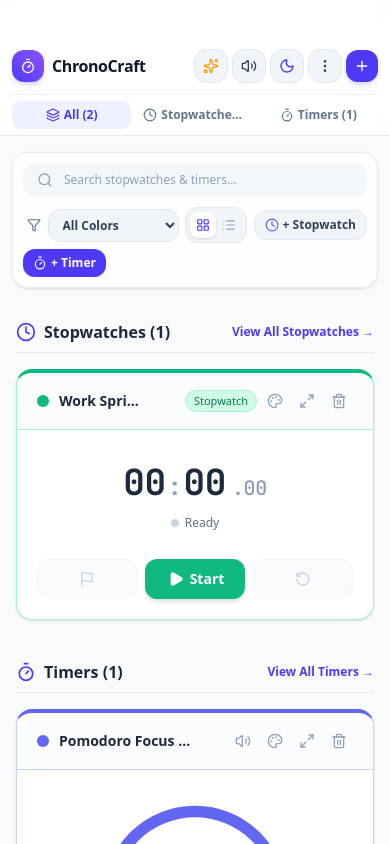
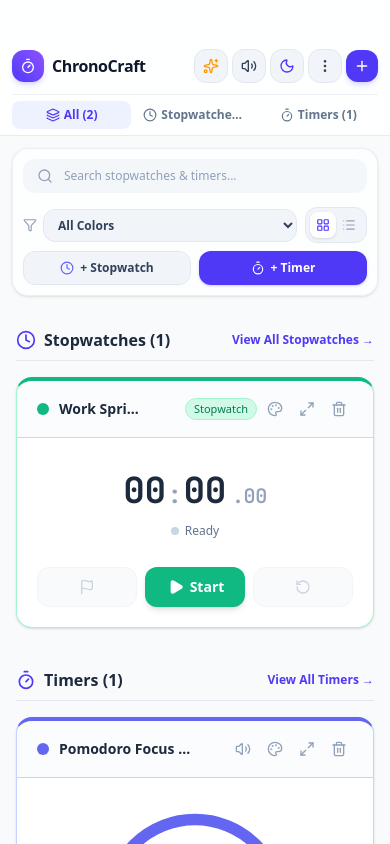
Before and after one commit to ArafatRakib/ChronoCraft, a React (Vite) app: page / in a window 390 px wide. Shown: the top 844 px of the page. Built offline with nearby package versions, Linux system fonts and the light colour scheme.

Commit message:
Update mobile toolbar layout and build release

```diff
--- a/package.json
+++ b/package.json
@@ -1,5 +1,5 @@
 {
-  "name": "react-example",
+  "name": "ChronoCraft",
   "private": true,
   "version": "0.0.0",
   "type": "module",
@@ -20,6 +20,8 @@
     "vite": "^6.2.3",
     "express": "^4.21.2",
     "dotenv": "^17.2.3",
+    "@capacitor/core": "^6.2.0",
+    "@capacitor/android": "^6.2.0",
     "motion": "^12.23.24"
   },
   "devDependencies": {
@@ -30,6 +32,7 @@
     "tsx": "^4.21.0",
     "typescript": "~5.8.2",
     "vite": "^6.2.3",
+    "@capacitor/cli": "^6.2.0",
     "@types/express": "^4.17.21"
   }
 }
--- a/src/App.tsx
+++ b/src/App.tsx
@@ -468,9 +468,11 @@ export default function App() {
       />
 
       {/* Sub Toolbar: Search, Color Filter & Quick Create Bar */}
-      <div className="max-w-7xl mx-auto px-3 sm:px-6 lg:px-8 w-full pt-4 sm:pt-6 pb-2">
-        <div className="flex flex-col md:flex-row items-stretch md:items-center justify-between gap-2.5 bg-white/70 dark:bg-slate-900/70 p-2.5 sm:p-3 rounded-2xl border border-slate-200/70 dark:border-slate-800 shadow-sm backdrop-blur">
+      <div className="max-w-7xl mx-auto px-3 sm:px-6 lg:px-8 w-full pt-3 sm:pt-6 pb-2">
+        <div className="flex flex-col gap-2.5 bg-white/70 dark:bg-slate-900/70 p-2.5 sm:p-3 rounded-2xl border border-slate-200/70 dark:border-slate-800 shadow-sm backdrop-blur">
 
+          {/* Top Row: Search + Desktop Inline Controls */}
+          <div className="flex flex-col sm:flex-row items-stretch sm:items-center justify-between gap-2.5">
             {/* Search Field */}
             <div className="relative flex-1 min-w-0">
               <Search className="w-4 h-4 text-slate-400 absolute left-3.5 top-1/2 -translate-y-1/2" />
@@ -483,17 +485,17 @@ export default function App() {
               />
             </div>
 
-          {/* Color Filter, Layout Switches & Quick Add Actions */}
-          <div className="flex items-center justify-between sm:justify-end gap-1.5 sm:gap-2 flex-wrap sm:flex-nowrap no-scrollbar overflow-x-auto">
+            {/* Desktop Controls (Inline on screens >= 640px) */}
+            <div className="hidden sm:flex items-center gap-2 shrink-0">
               <div className="flex items-center gap-1.5 text-xs text-slate-500 font-semibold pl-1 shrink-0">
                 <Filter className="w-3.5 h-3.5" />
-              <span className="hidden sm:inline">Color:</span>
+                <span>Color:</span>
               </div>
 
               <select
                 value={selectedColorFilter}
                 onChange={(e) => setSelectedColorFilter(e.target.value)}
-              className="px-2.5 py-1.5 sm:px-3 sm:py-2 rounded-xl bg-slate-100 dark:bg-slate-800 text-xs font-semibold text-slate-700 dark:text-slate-200 border border-slate-200 dark:border-slate-700 focus:outline-none cursor-pointer shrink-0"
+                className="px-3 py-2 rounded-xl bg-slate-100 dark:bg-slate-800 text-xs font-semibold text-slate-700 dark:text-slate-200 border border-slate-200 dark:border-slate-700 focus:outline-none cursor-pointer shrink-0"
               >
                 <option value="all">All Colors</option>
                 <option value="blue">Ocean Blue</option>
@@ -517,7 +519,7 @@ export default function App() {
                   }`}
                   title="Grid Layout"
                 >
-                <LayoutGrid className="w-3.5 h-3.5 sm:w-4 sm:h-4" />
+                  <LayoutGrid className="w-4 h-4" />
                 </button>
                 <button
                   onClick={() => setViewLayout('compact')}
@@ -528,17 +530,16 @@ export default function App() {
                   }`}
                   title="Compact Layout"
                 >
-                <List className="w-3.5 h-3.5 sm:w-4 sm:h-4" />
+                  <List className="w-4 h-4" />
                 </button>
               </div>
 
-            {/* Quick Add Actions */}
               <button
                 onClick={() => {
                   setCreateInitialType('stopwatch');
                   setIsCreateOpen(true);
                 }}
-              className="py-1.5 px-2.5 sm:py-2 sm:px-3 rounded-xl bg-slate-100 dark:bg-slate-800 hover:bg-slate-200 dark:hover:bg-slate-700 text-slate-700 dark:text-slate-200 border border-slate-200 dark:border-slate-700 text-xs font-semibold flex items-center gap-1 transition-colors whitespace-nowrap shrink-0"
+                className="py-2 px-3 rounded-xl bg-slate-100 dark:bg-slate-800 hover:bg-slate-200 dark:hover:bg-slate-700 text-slate-700 dark:text-slate-200 border border-slate-200 dark:border-slate-700 text-xs font-semibold flex items-center gap-1 transition-colors whitespace-nowrap"
               >
                 <Clock className="w-3.5 h-3.5 text-indigo-500" />
                 <span>+ Stopwatch</span>
@@ -549,11 +550,85 @@ export default function App() {
                   setCreateInitialType('timer');
                   setIsCreateOpen(true);
                 }}
-              className="py-1.5 px-2.5 sm:py-2 sm:px-3 rounded-xl bg-indigo-600 hover:bg-indigo-700 text-white text-xs font-semibold flex items-center gap-1 transition-all shadow-sm whitespace-nowrap shrink-0"
+                className="py-2 px-3 rounded-xl bg-indigo-600 hover:bg-indigo-700 text-white text-xs font-semibold flex items-center gap-1 transition-all shadow-sm whitespace-nowrap"
               >
                 <TimerIcon className="w-3.5 h-3.5" />
                 <span>+ Timer</span>
               </button>
+            </div>
+          </div>
+
+          {/* Mobile-Only Controls (< 640px) */}
+          <div className="sm:hidden flex flex-col gap-2 pt-1">
+            {/* Filter & Layout Switcher Row */}
+            <div className="flex items-center justify-between gap-2">
+              <div className="flex items-center gap-1.5 flex-1 min-w-0">
+                <Filter className="w-3.5 h-3.5 text-slate-400 shrink-0" />
+                <select
+                  value={selectedColorFilter}
+                  onChange={(e) => setSelectedColorFilter(e.target.value)}
+                  className="w-full px-2.5 py-1.5 rounded-xl bg-slate-100 dark:bg-slate-800 text-xs font-semibold text-slate-700 dark:text-slate-200 border border-slate-200 dark:border-slate-700 focus:outline-none cursor-pointer truncate"
+                >
+                  <option value="all">All Colors</option>
+                  <option value="blue">Ocean Blue</option>
+                  <option value="emerald">Emerald Green</option>
+                  <option value="violet">Royal Violet</option>
+                  <option value="rose">Rose Pink</option>
+                  <option value="amber">Amber Gold</option>
+                  <option value="cyan">Cyan Teal</option>
+                  <option value="indigo">Indigo Night</option>
+                  <option value="coral">Warm Coral</option>
+                </select>
+              </div>
+
+              <div className="flex items-center p-1 bg-slate-100 dark:bg-slate-800 rounded-xl border border-slate-200 dark:border-slate-700 shrink-0">
+                <button
+                  onClick={() => setViewLayout('grid')}
+                  className={`p-1.5 rounded-lg text-xs transition-colors ${
+                    viewLayout === 'grid'
+                      ? 'bg-white dark:bg-slate-900 text-indigo-600 dark:text-indigo-400 shadow-sm font-bold'
+                      : 'text-slate-400'
+                  }`}
+                >
+                  <LayoutGrid className="w-3.5 h-3.5" />
+                </button>
+                <button
+                  onClick={() => setViewLayout('compact')}
+                  className={`p-1.5 rounded-lg text-xs transition-colors ${
+                    viewLayout === 'compact'
+                      ? 'bg-white dark:bg-slate-900 text-indigo-600 dark:text-indigo-400 shadow-sm font-bold'
+                      : 'text-slate-400'
+                  }`}
+                >
+                  <List className="w-3.5 h-3.5" />
+                </button>
+              </div>
+            </div>
+
+            {/* Dedicated Second Row for Add Stopwatch & Add Timer (Side-by-Side 50/50) */}
+            <div className="grid grid-cols-2 gap-2">
+              <button
+                onClick={() => {
+                  setCreateInitialType('stopwatch');
+                  setIsCreateOpen(true);
+                }}
+                className="w-full py-2 px-3 rounded-xl bg-slate-100 dark:bg-slate-800 hover:bg-slate-200 dark:hover:bg-slate-700 text-slate-700 dark:text-slate-200 border border-slate-200 dark:border-slate-700 text-xs font-semibold flex items-center justify-center gap-1.5 transition-colors"
+              >
+                <Clock className="w-3.5 h-3.5 text-indigo-500 shrink-0" />
+                <span className="truncate">+ Stopwatch</span>
+              </button>
+
+              <button
+                onClick={() => {
+                  setCreateInitialType('timer');
+                  setIsCreateOpen(true);
+                }}
+                className="w-full py-2 px-3 rounded-xl bg-indigo-600 hover:bg-indigo-700 text-white text-xs font-semibold flex items-center justify-center gap-1.5 transition-all shadow-sm shadow-indigo-600/20"
+              >
+                <TimerIcon className="w-3.5 h-3.5 shrink-0" />
+                <span className="truncate">+ Timer</span>
+              </button>
+            </div>
           </div>
         </div>
       </div>
```
Also changed, not shown: 2 other files (tests, documents, lock files or other folders). Lines whose indentation alone changed are shown as unchanged.
